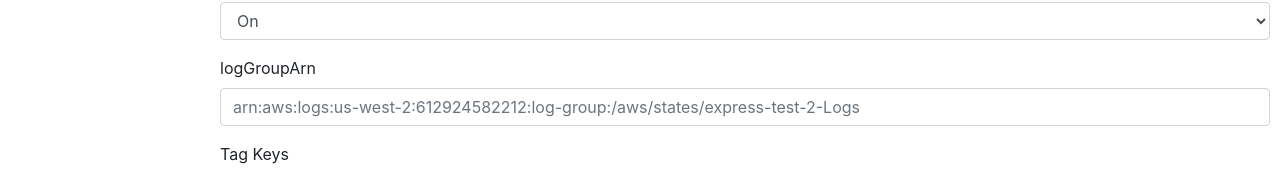
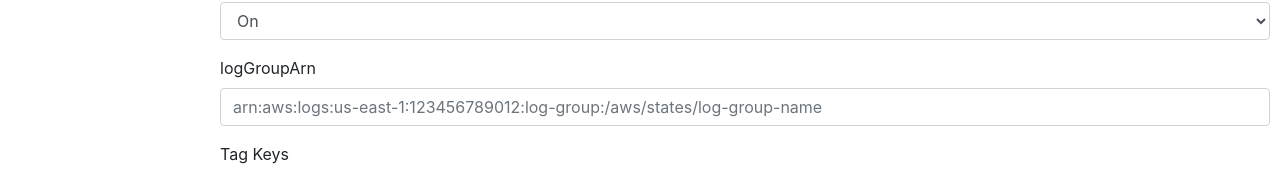
Before and after one commit to mwkim0919/stepfunctions-local-dashboard, a React (Create React App) app: page /createStateMachine in a window 1280 px wide. Shown: the part 772-944 px from the top of the page. Built offline with nearby package versions, Linux system fonts and the light colour scheme.

Commit message:
fixing placeholders (#12)

```diff
--- a/src/StateMachineSnippet.js
+++ b/src/StateMachineSnippet.js
@@ -65,7 +65,7 @@ const SNIPPETS = {
             "convert-to-letter-grade": {
               Type: "Task",
               Resource:
-                "arn:aws:lambda:us-east-1:612924582212:function:numeric-to-letter",
+                "arn:aws:lambda:us-east-1:123456789012:function:lambda-function-name",
               End: true
             }
           }
--- a/src/components/CreateStateMachine.js
+++ b/src/components/CreateStateMachine.js
@@ -259,7 +259,7 @@ class CreateStateMachine extends Component {
               name="logGroupArn"
               value={this.state.logGroupArn}
               onChange={this.handleChange}
-              placeholder="arn:aws:logs:us-west-2:612924582212:log-group:/aws/states/express-test-2-Logs"
+              placeholder="arn:aws:logs:us-east-1:123456789012:log-group:/aws/states/log-group-name"
             />
           </div>
           <div className="form-group">
```
